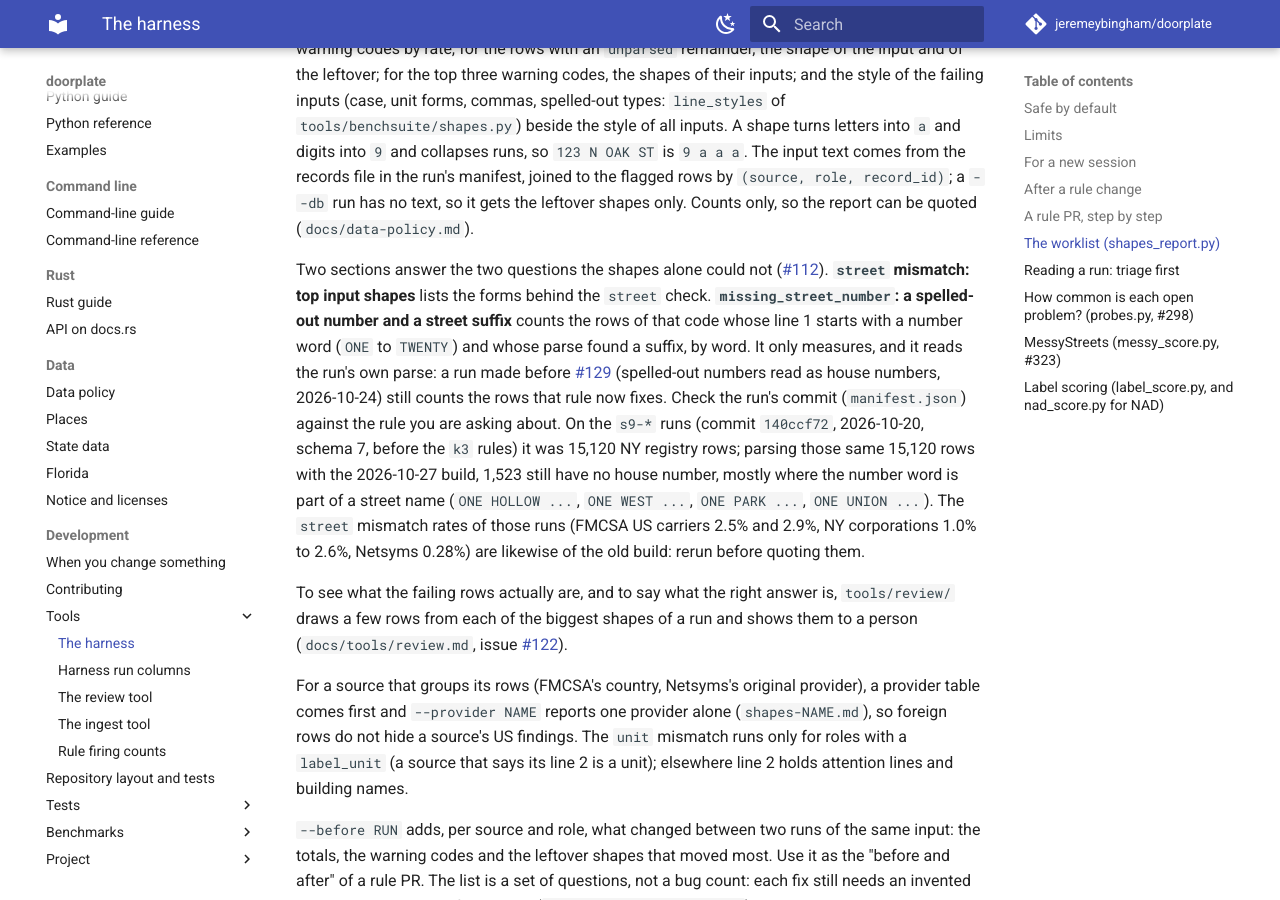
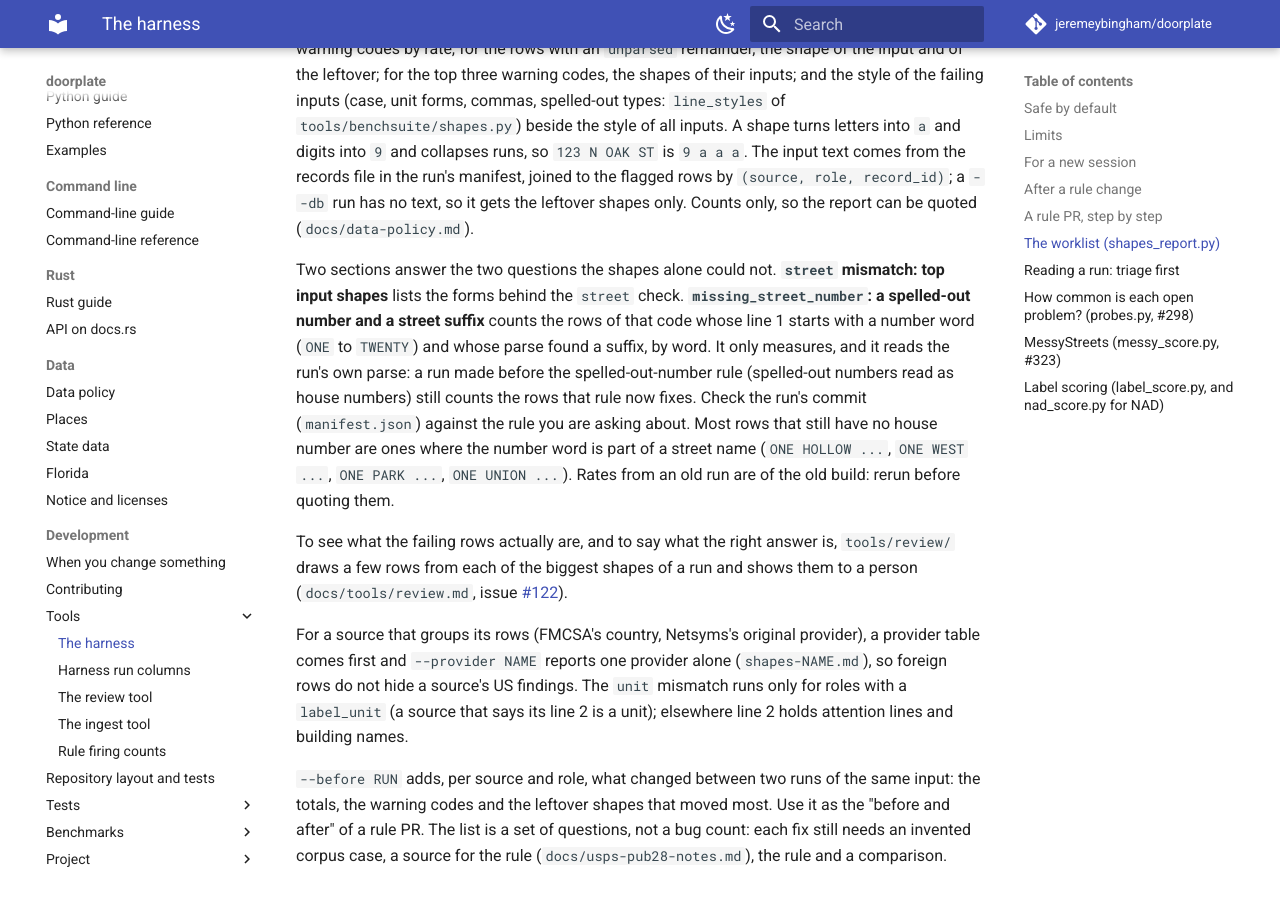
Before and after one commit to jeremeybingham/doorplate, an MkDocs documentation site: the page built from docs/tools/harness.md, in a window 1280 px wide and 900 px high, scrolled down 3295 px. Built offline with MkDocs 1.6.1 and Material for MkDocs 9.7.7, drawn with Linux system fonts in a browser that asks for light colours; comment, search, counter and statistics services are not loaded; some of the changed text lies outside the part shown.

Commit message:
docs: maintainer pages lose dated runs and stale issue references (#399)
Co-Authored-By: Claude Sonnet 5.5 <noreply@anthropic.com>

````diff
--- a/docs/running-benchmarks.md
+++ b/docs/running-benchmarks.md
@@ -163,7 +163,7 @@ not published as accuracy.
 | `tools/harness/nad_score.py` | Scores doorplate against the labeled columns of the National Address Database sample | `docs/tools/harness.md` |
 | `tools/compare/compare_usaddress.py` | The token-by-token comparison with usaddress that `suite.py` and `accuracy.py` use; also runs on any labeled XML or CSV | its docstring |
 | `tools/compare/oneline_fl.py`, `city_diff.py` | The one-line Florida check and the cities gained and lost (above) | above |
-| `profile_inputs.py`, `profile_fold.py`, `profile_heap.py`, `crates/doorplate/examples/profile_loop.rs`, `profile_alloc.rs` | The profiling kit of #90: plain input files from the suite, a single-thread timing loop, allocations per parse, a table of where `perf` samples land (by function and by stage) and where `heaptrack` says the allocations are made | the "Profile" section of [`docs/benchmarks.md`](benchmarks.md) |
+| `profile_inputs.py`, `profile_fold.py`, `profile_heap.py`, `crates/doorplate/examples/profile_loop.rs`, `profile_alloc.rs` | The profiling kit: plain input files from the suite, a single-thread timing loop, allocations per parse, a table of where `perf` samples land (by function and by stage) and where `heaptrack` says the allocations are made | the "Profile" section of [`docs/benchmarks.md`](benchmarks.md) |
 | `tools/compare/checkpoint.py` | The foundation checkpoint (`docs/backlog.md`): the key comparison with the released build over all the large sources in one run, keeping the current keys as the baseline for the `k3`; prints a plan and needs `--confirm` | [`docs/backlog.md`](backlog.md) |
 | `tools/compare/key_diff.py` | The row-by-row key comparison between two builds over the records files (`dump` in each environment, then `diff`; counts only; each dump records the version and the checkout's commit, and warns when the installed extension is older than the source; `dump --unit` also writes the unit-level key and the unit fields, which a rule that only moves a unit needs, since the property-level key has no unit) | [`docs/backlog.md`](backlog.md) |
 | `tools/benchsuite/` | The suite's generator, label audit and inventories; rebuilds the suite from private data | [`docs/benchmark-suite.md`](benchmark-suite.md) |
--- a/docs/tools/harness.md
+++ b/docs/tools/harness.md
@@ -93,15 +93,13 @@ runs, so `123 N OAK ST` is `9 a a a`. The input text comes from the records file
 manifest, joined to the flagged rows by `(source, role, record_id)`; a `--db` run has no text, so it
 gets the leftover shapes only. Counts only, so the report can be quoted (`docs/data-policy.md`).
 
-Two sections answer the two questions the shapes alone could not (#112). **`street` mismatch: top input shapes** lists the
+Two sections answer the two questions the shapes alone could not. **`street` mismatch: top input shapes** lists the
 forms behind the `street` check. **`missing_street_number`: a spelled-out number and a street suffix** counts the rows of that
 code whose line 1 starts with a number word (`ONE` to `TWENTY`) and whose parse found a suffix, by word. It only measures, and it
-reads the run's own parse: a run made before #129 (spelled-out numbers read as house numbers, 2026-10-24) still counts the rows
-that rule now fixes. Check the run's commit (`manifest.json`) against the rule you are asking about. On the `s9-*` runs
-(commit `140ccf72`, 2026-10-20, schema 7, before the `k3` rules) it was 15,120 NY registry rows; parsing those same 15,120 rows
-with the 2026-10-27 build, 1,523 still have no house number, mostly where the number word is part of a street name
-(`ONE HOLLOW ...`, `ONE WEST ...`, `ONE PARK ...`, `ONE UNION ...`). The `street` mismatch rates of those runs (FMCSA US
-carriers 2.5% and 2.9%, NY corporations 1.0% to 2.6%, Netsyms 0.28%) are likewise of the old build: rerun before quoting them.
+reads the run's own parse: a run made before the spelled-out-number rule (spelled-out numbers read as house numbers) still counts the rows
+that rule now fixes. Check the run's commit (`manifest.json`) against the rule you are asking about. Most rows that still have no house number are
+ones where the number word is part of a street name (`ONE HOLLOW ...`, `ONE WEST ...`, `ONE PARK ...`, `ONE UNION ...`). Rates from an old run
+are of the old build: rerun before quoting them.
 
 To see what the failing rows actually are, and to say what the right answer is, `tools/review/` draws a few rows from each of the biggest shapes of a run and shows them to a person (`docs/tools/review.md`, issue #122).
 
@@ -145,7 +143,7 @@ One probe per open issue: a pattern over line 1 and line 2 (`tools/harness/probe
 it counts, per probe and source, the rows whose text has the shape, how many of those the parser flags today (a warning in
 `unparsed_remainder`, `missing_street_number`, `possibly_truncated`, `missing_unit_number`, `invalid_zip`, or a key without state and ZIP) and, with
 `--compare`, how many of a sample of them usaddress reads differently. Counts only.
-`hits(line1, line2, zip, city, state)` also takes the city and state, for the probes on the city field (`city-is-state`, #357; `unit-or-box-in-city`, #244). The registry covers the open issues up to #375 (2026-10-31); a probe for a closed issue stays in it to show the shape fall after the fix.
+`hits(line1, line2, zip, city, state)` also takes the city and state, for the probes on the city field (`city-is-state`, `unit-or-box-in-city`). The registry covers the open issues; a probe for a closed issue stays in it to show the shape fall after the fix.
 
 **Coverage and what "proved" means.** `python tools/harness/probes.py --coverage` (needs `gh`) checks the open issues labeled `area:rules`: each has a probe in the registry or a reason in `NO_PROBE` (research, or a family whose members have the probes); trackers and the docs, tooling, API and architecture issues are not text shapes and are skipped. It prints issue numbers and counts only and exits 1 when one has neither. Before a release the probe counts are taken twice, on the last release's build and on the release commit (a full Netsyms run into `agg_probes`, and `probes.py` over the seven records files). An **open** issue is proved when its probe counts rows (the shape exists in the data); a **closed** issue is proved when its flagged count fell, or the rows still flagged are explained (a different shape, a record with no state or ZIP, which gives a partial key). A key without state and ZIP counts as flagged, so a probe over a source with many such records shows a flagged share that no rule can lower.
 
@@ -170,7 +168,7 @@ a source of web business addresses, a kind none of our registries cover. Its lab
 and silver, the street name of an OpenStreetMap or OpenAddresses record that the address was matched to; there are no token labels.
 
 **Rules of use** (`docs/data-policy.md`, `local-data/messy-streets/NOTICE.md`): local, aggregates only, nothing from the rows in the repository;
-the terms were accepted by the owner on 2026-10-31 (Web Data Commons says "research purposes only"; whether a parser evaluation counts is
+the terms were accepted by the owner (Web Data Commons says "research purposes only"; whether a parser evaluation counts is
 asked in #395). **Gold and silver are held-out checks**: they are scored in bulk and never read, never queued. **Raw is the work list**: it may be
 read (`full-ok.txt` lists `messy-streets`, for the raw queue only) and feeds rule issues like any source.
 
@@ -181,12 +179,12 @@ read (`full-ok.txt` lists `messy-streets`, for the raw queue only) and feeds rul
 python tools/ingest/ingest.py tools/ingest/specs/messy-streets.toml --confirm    # US-like rows only: gold, silver, raw roles
 # 2. Score (a second; retake it for each release and put the table in docs/benchmarks.md)
 python tools/harness/messy_score.py --confirm
-# 3. The review round on raw (queue built 2026-10-31; its state is in #225)
+# 3. The review round on raw (the state of the reviews is in #225)
 python tools/review/compare_sample.py local-data/messy-streets/records.parquet --role raw --out local-data/review/queue-compare-messy.jsonl --confirm
 python tools/review/server.py local-data/review/queue-compare-messy.jsonl
 ```
 
-**Missing-value strings (2026-11-01).** The markup has the literal strings `NaN`, `undefined`, `null`, `none` and `n/a` for a missing field (a data
+**Missing-value strings.** The markup has the literal strings `NaN`, `undefined`, `null`, `none` and `n/a` for a missing field (a data
 pipeline wrote them) and HTML entities such as `&amp;`. The ingest spec now turns the strings into nulls and decodes the entities; before, the review
 queue joined them into the one-line string (`... IL NaN`), and 13.1% of the raw US rows (303 of 2,315) read as give-ups for that reason: 405 rows had
 text left unparsed, 194 after cleaning. The first review round (`queue-compare-messy`, 150 cards) was mostly that; the round on cleaned rows is
@@ -225,7 +223,7 @@ modifier `EXT`; Pub 28 appendix C1 lists `EXT` as a primary suffix, and we read
 with the suffix `EXT`); the scorer compares our suffix with the modifier and accepts the name with its type spelled out. A
 suffix inside the label's name with no type (`OAK ST`) is the same name as our `OAK` + `ST`. A labeled unit whose value is
 nowhere in the text we parsed is the source's, not a miss, and is counted apart (`labeled units are nowhere in the text`). On
-the NC pair score (5,630,889 pairs, 2026-10-27) these took the suffix differences from about 3,000 to 1,292 (0.02%; about
+on the NC pair score (5,630,889 pairs) these took the suffix differences from about 3,000 to 1,292 (0.02%; about
 1,700 were `EXT`), the name from 2.33% to 2.05% and the unit from 0.58% to 0.39%. What is left is mostly the source: in the
 sampled suffix swaps (`CT` to `DR` 141 pairs, `DR` to `RD` 107, `RD` to `DR` 95) our suffix is a word of the as-entered line in
 over 90% of the sampled pairs and the county's label is not, and the 33 postdirectional `E` read as `SE` have `SE` in the
@@ -269,8 +267,8 @@ python tools/harness/nad_score.py
 
 Read the figures with care: many providers put the suffix inside the name and leave the type empty
 (those rows are skipped, since there is no label to compare), and `Unit` is spelled out
-(`Apartment 4`). On the 2026-10-19 sample (NAD r24, seed 7) scored on 2026-10-27 with the quieter scorer (#112) we differ from a labeled value
-in 0.08% of suffixes, 0.69% of predirectionals, 0.14% of postdirectionals (0.50% before the city-copy fix, #29)
+(`Apartment 4`). On a sample (NAD r24, seed 7), scored with the quieter scorer, we differ from a labeled value
+in 0.08% of suffixes, 0.69% of predirectionals, 0.14% of postdirectionals (0.50% before the city-copy fix)
 and 3.17% of units (it was 3.6% with the old scorer). The scorer does not compare spelled-out designators, so they are not the
 cause: 4,206 of the 132,763 labeled units are rows where we found no unit, and 3,494 of those (83%) carry `unparsed_remainder`,
 the unit text left over (digit-led text 35%, a word or a single letter we do not read as a designator 38%, condo words
````
Also changed, not shown: other parts of docs/running-benchmarks.md (+1 -1 lines), other parts of docs/tools/harness.md (+1 -1 lines), CONTRIBUTING.md (+3 -3 lines), docs/change-checklist.md (+1 -1 lines), docs/repository.md (+2 -3 lines), docs/tools/review.md (+3 -3 lines).
